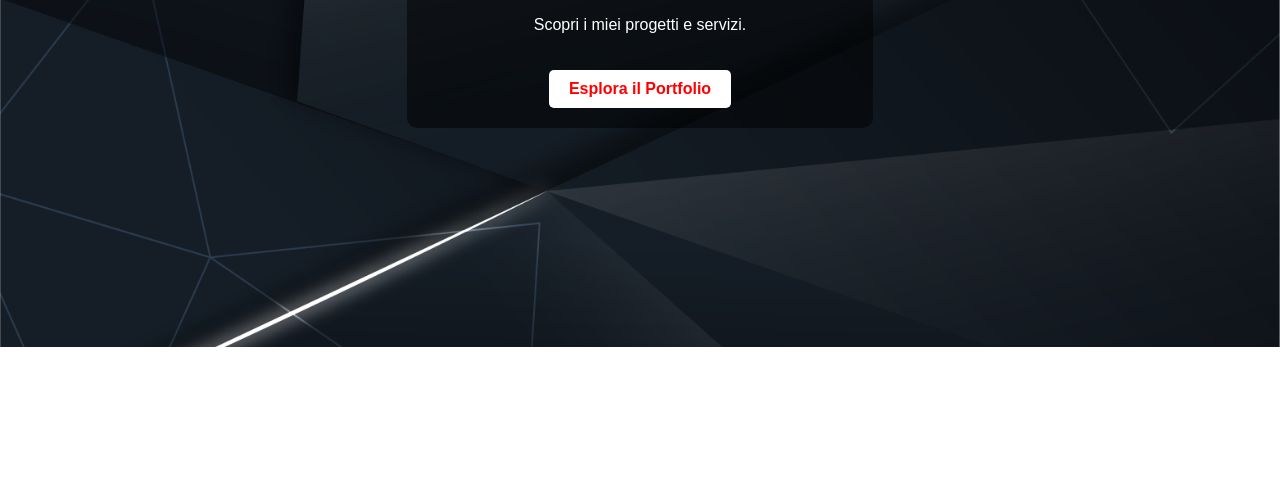
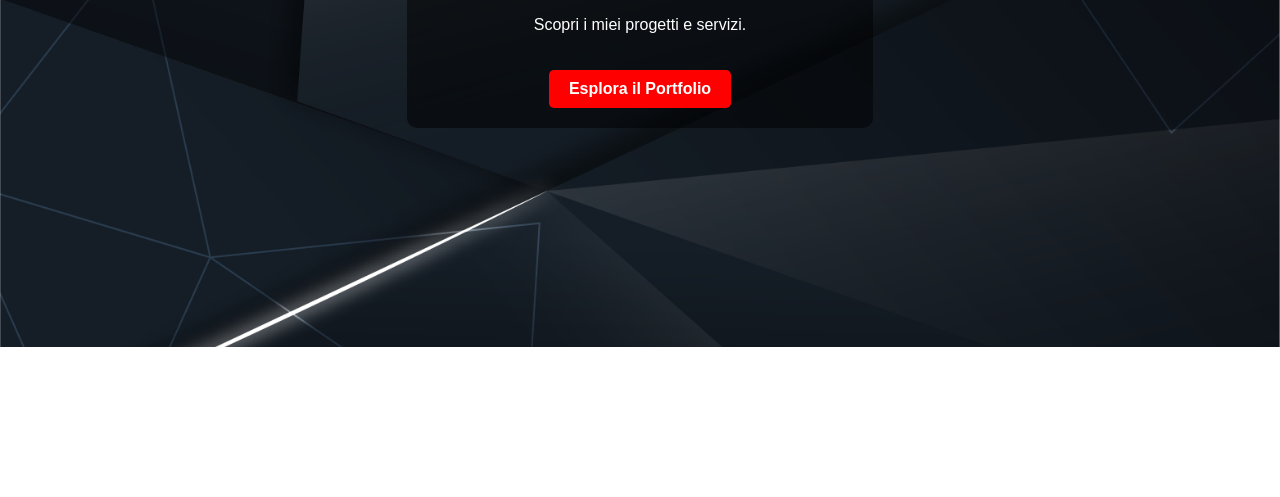
Before and after one commit to NicoloDellagaren17/esame, a plain HTML site: page index.html in a window 1280 px wide. Shown: the part 303-800 px from the top of the page. Drawn offline with Linux system fonts and the light colour scheme; a web font is replaced by a local one.

Commit message:
Update style.css

```diff
--- a/style.css
+++ b/style.css
@@ -106,8 +106,8 @@ body {
     display: inline-block;
     margin-top: 20px;
     padding: 10px 20px;
-    background-color: #fff;
-    color: #ff0000;
+    background-color: #ff0000;
+    color: #fff;
     border: none;
     border-radius: 5px;
     text-decoration: none;
```
